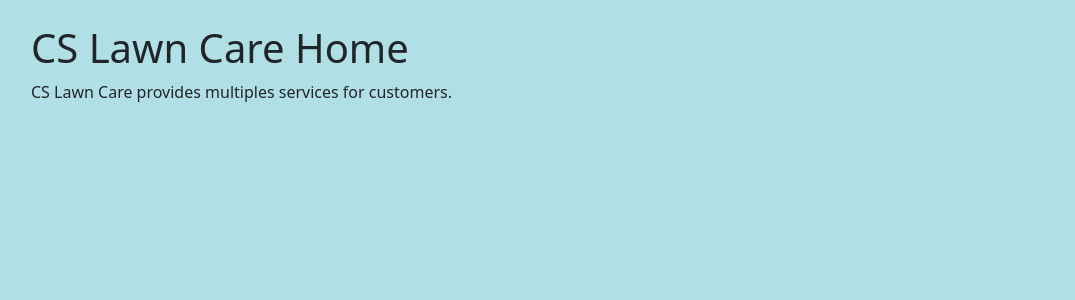
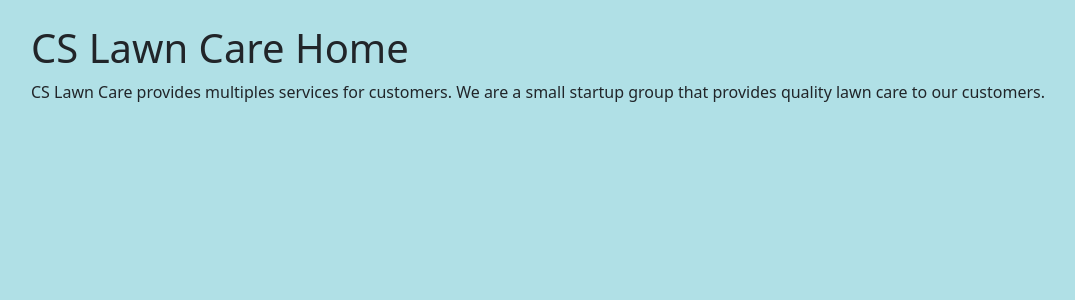
Before and after one commit to B2the52/real_sprint2, a Django app: page / in a window 1280 px wide. Shown: the part 96-396 px from the top of the page, without its empty margins (51-1126 px from the left). Run offline with Django 4.2, Linux system fonts and the light colour scheme; data that the repository does not hold is empty.

Commit message:
Update index.html

```diff
--- a/LawnCare/templates/LawnCare/index.html
+++ b/LawnCare/templates/LawnCare/index.html
@@ -1,7 +1,8 @@
 {% extends 'LawnCare/base.html' %}
 {% block content %}
  <h1>CS Lawn Care Home</h1>
- <p>CS Lawn Care provides multiples services for customers.</p>
+ <p>CS Lawn Care provides multiples services for customers. We are a small startup group that provides
+ quality lawn care to our customers.</p>
 
 
 {% endblock %}
```
